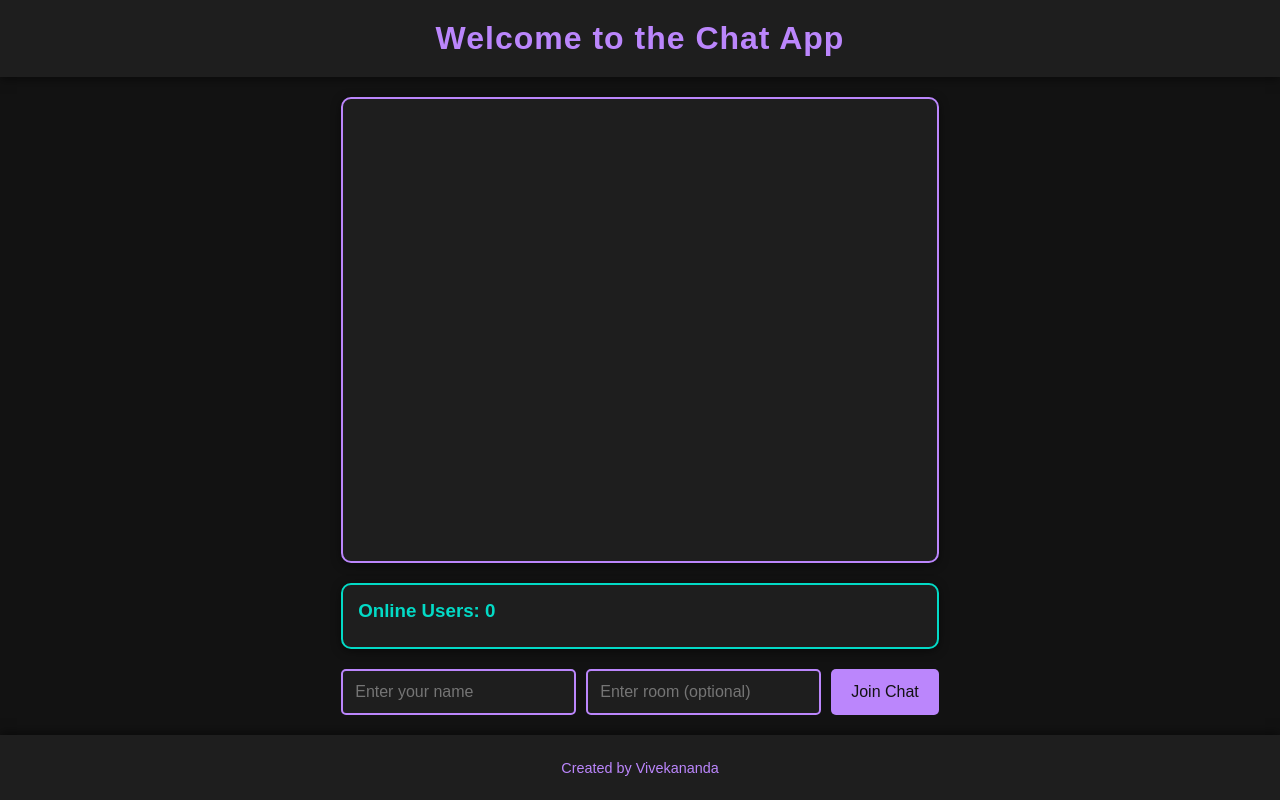
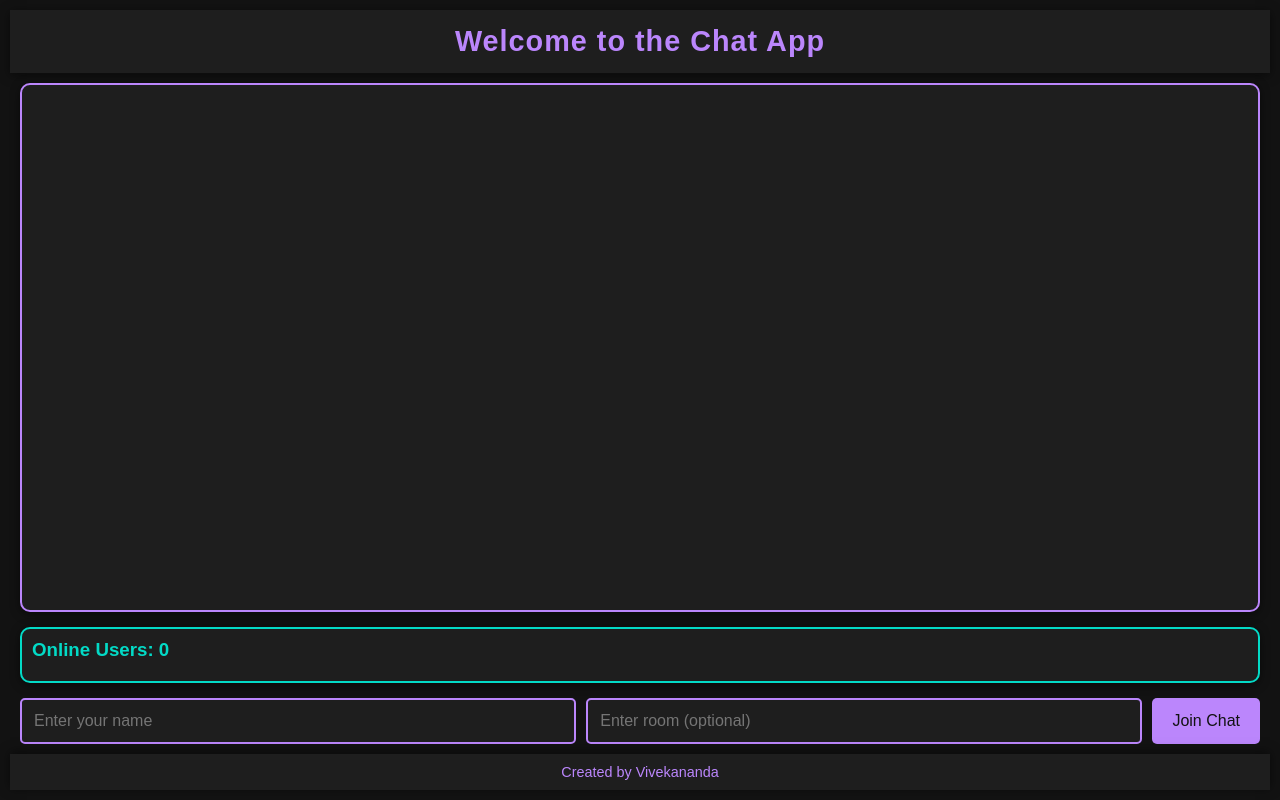
Before and after one commit to Vivekananda789/ultimate-chat-app, a Flask app: page / in a window 1280 px wide. Run offline with Flask 3, Linux system fonts and the light colour scheme; some libraries are stand-ins or nearby versions.

Commit message:
Update style.css

```diff
--- a/static/style.css
+++ b/static/style.css
@@ -1,44 +1,50 @@
-/* style.css - Dark Theme for Chat App */
+/* style.css - Dark Theme, Responsive, with Exit Button */
+
+* {
+    margin: 0;
+    padding: 0;
+    box-sizing: border-box;
+}
 
 body {
     font-family: 'Arial', sans-serif;
-    margin: 0;
-    padding: 0;
     background: #121212;
     color: #E0E0E0;
     display: flex;
     flex-direction: column;
     height: 100vh;
     overflow: hidden;
+    padding: 10px;
 }
 
+/* Header */
 header {
     background: #1E1E1E;
     color: #BB86FC;
-    padding: 20px;
+    padding: 15px;
     text-align: center;
     box-shadow: 0 2px 10px rgba(0, 0, 0, 0.5);
 }
 
 h1 {
     margin: 0;
-    font-size: 2em;
+    font-size: 1.8em;
     letter-spacing: 1px;
 }
 
+/* Chat Container */
 .container {
     flex: 1;
-    padding: 20px;
-    max-width: 1000px;
-    margin: auto;
     display: flex;
     flex-direction: column;
-    gap: 20px;
+    gap: 15px;
+    padding: 10px;
 }
 
+/* Chat Box */
 #chat-box {
     flex: 1;
-    padding: 15px;
+    padding: 10px;
     border: 2px solid #BB86FC;
     border-radius: 10px;
     background: #1E1E1E;
@@ -84,9 +92,9 @@ h1 {
     margin-top: 5px;
 }
 
-/* Online Users Section */
+/* Online Users */
 #users-online {
-    padding: 15px;
+    padding: 10px;
     border: 2px solid #03DAC6;
     border-radius: 10px;
     background: #1E1E1E;
@@ -94,14 +102,11 @@ h1 {
 }
 
 #users-online h3 {
-    margin: 0 0 10px 0;
+    margin-bottom: 10px;
     color: #03DAC6;
 }
 
 #user-list {
-    list-style: none;
-    padding: 0;
-    margin: 0;
     display: flex;
     flex-wrap: wrap;
     gap: 10px;
@@ -115,11 +120,12 @@ h1 {
     font-size: 0.9em;
 }
 
-/* Forms */
+/* Input and Buttons */
 form {
     display: flex;
     gap: 10px;
     justify-content: space-between;
+    flex-wrap: wrap;
 }
 
 input[type="text"] {
```
Also changed, not shown: other parts of static/style.css (+44 -1 lines).
